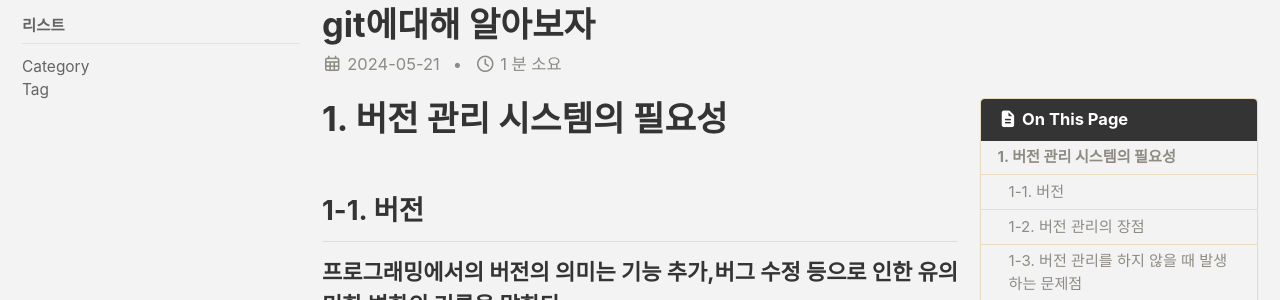
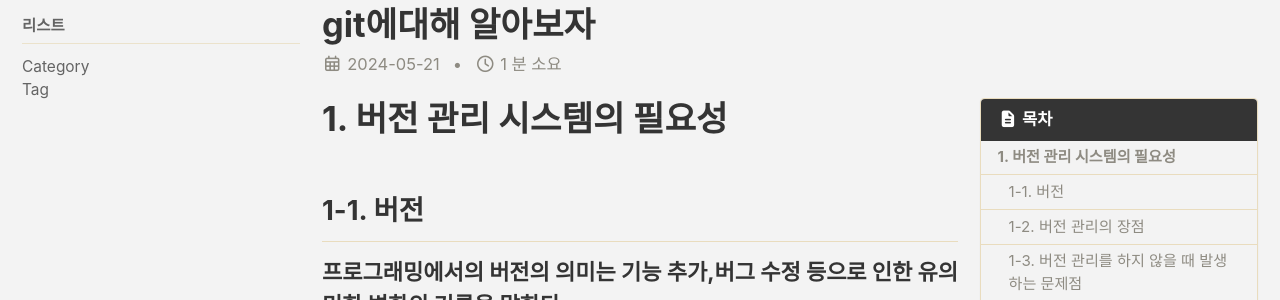
Before and after one commit to duwnstj/duwnstj.github.io, a Jekyll site: the page built from _posts/2024-05-21-git_github.md, in a window 1280 px wide and 900 px high. Shown: the part 170-470 px from the top of the window. Built offline with Jekyll 4.4.1, drawn with Linux system fonts in a browser that asks for light colours; cached includes are drawn as plain includes; comment, search, counter and statistics services are not loaded.

Commit message:
목차 자동 반영

```diff
--- a/_config.yml
+++ b/_config.yml
@@ -298,6 +298,10 @@
       share: true
       related: true
       show_date: true
+      toc: true
+      toc_sticky: true
+      toc_label: 목차
+
 
 
 date_format: "%Y-%m-%d"
```
Also changed, not shown: _posts/2024-05-16-markdown.md (+0 -1 lines), _posts/2024-05-21-git_github.md (+0 -1 lines), _posts/2024-05-26-git,github.md (+0 -1 lines).
